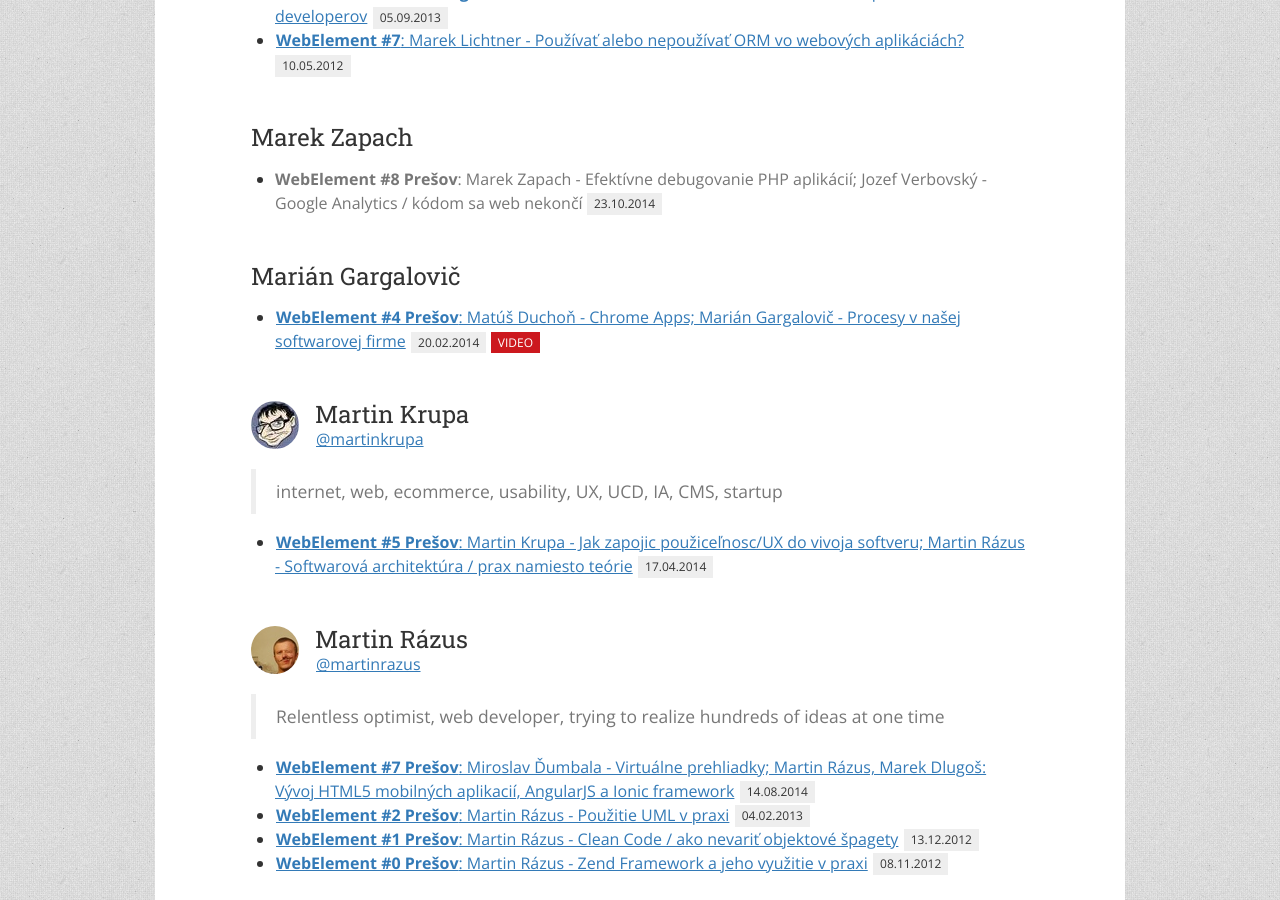
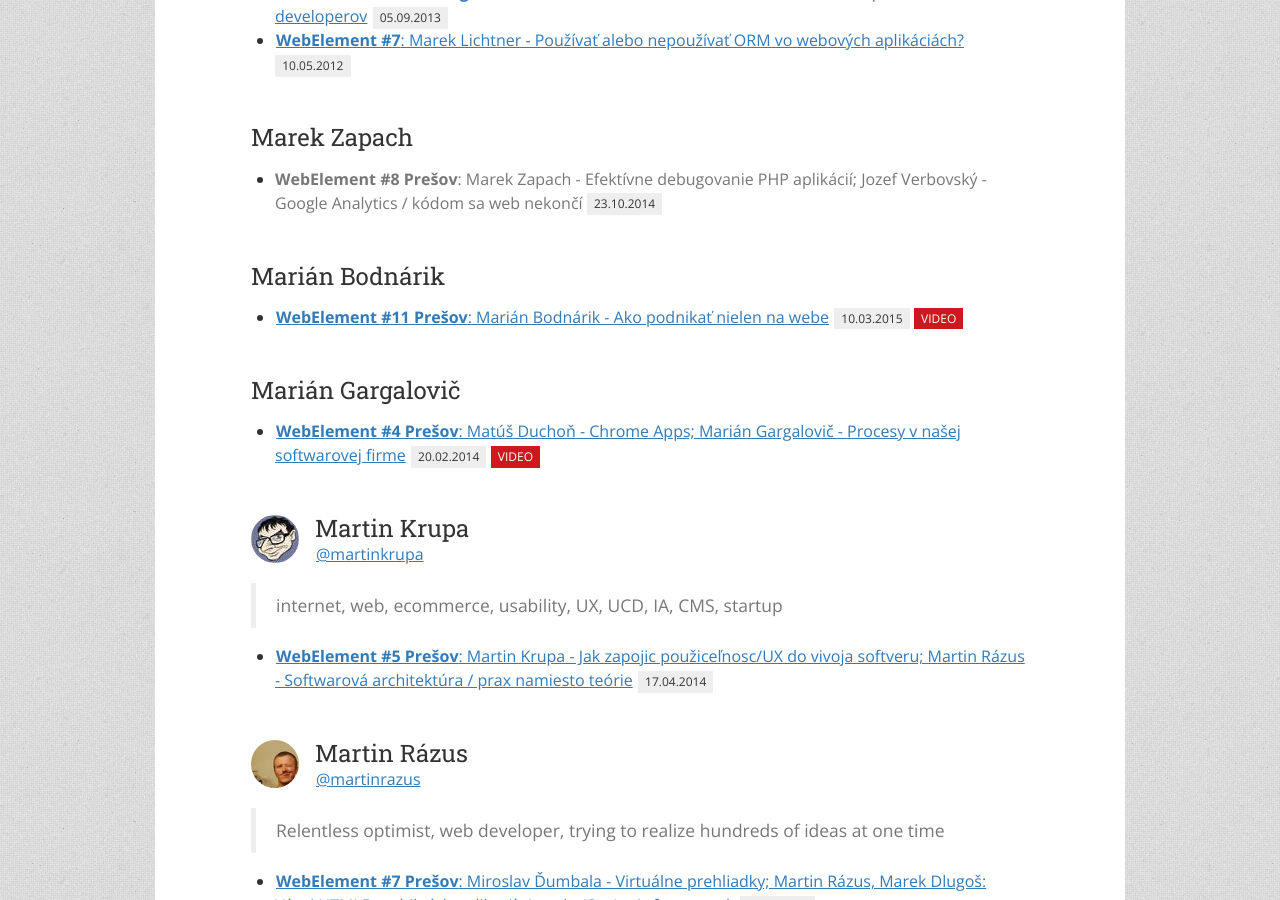
Before and after one commit to ujovlado/webelement-sk, a Jekyll site: the page built from recnici.md, in a window 1280 px wide and 900 px high, scrolled down 2910 px. Built offline with Jekyll 4.4.1, drawn with Linux system fonts in a browser that asks for light colours.

Commit message:
Content from WebElement #11 Presov

```diff
--- a/_data/speakers.yml
+++ b/_data/speakers.yml
@@ -81,6 +81,12 @@
   events: [2014-10-23-webelement-8-presov]
   image: null
   name: Marek Zapach
+  twitter: null
+- _id: marian-bodnarik
+  about: null
+  events: [2015-03-10-webelement-11-presov]
+  image: null
+  name: Marián Bodnárik
   twitter: null
 - _id: marian-gargalovic
   about: null
--- /dev/null
+++ b/_includes/ext-link.html
@@ -0,0 +1 @@
+<a href="{{ include.href }}" target="_blank">{{ include.href | truncate: 80 }}</a>
--- /dev/null
+++ b/_posts/2015-03-10-webelement-11-presov.md
@@ -0,0 +1,12 @@
+---
+title: "WebElement #11 Prešov: Marián Bodnárik - Ako podnikať nielen na webe"
+layout: event
+hasVideo: true
+facebookId: 789309614457124
+---
+
+{% include youtube.html id="ti1LyP3sSkY" %}
+
+Odkazy:
+
+- {% include ext-link.html href="https://speakerdeck.com/webelement/marian-bodnarik-ako-podnikat-nielen-na-webe-webelement-number-11-presov" %}
```
